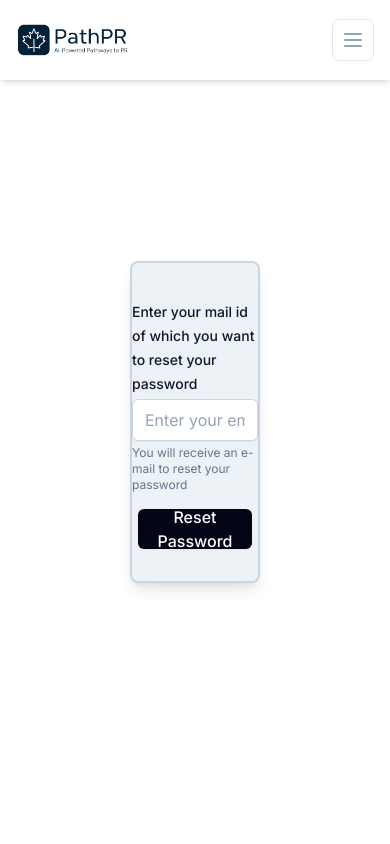
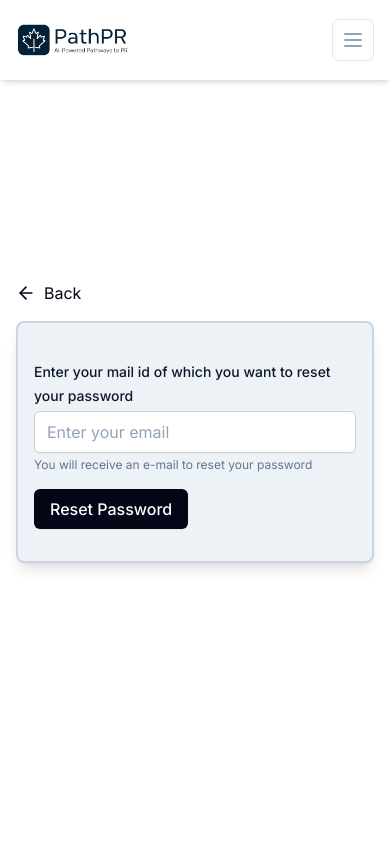
Before and after one commit to deepbhut22/canada-pathway-frontend, a React (Vite) app: page /forgot-password in a window 390 px wide. Shown: the top 844 px of the page. Built offline with nearby package versions, Linux system fonts and the light colour scheme.

Commit message:
forgot & reset password made responsive.

```diff
--- a/src/pages/ForgotPassword.tsx
+++ b/src/pages/ForgotPassword.tsx
@@ -4,11 +4,13 @@ import Button from "../components/ui/Button";
 import { FormControl, FormLabel, Input, FormHelperText } from "../components/ui/Form";
 import api from "../utils/axios";
 import { toast } from "react-toastify";
-import { Loader } from "lucide-react";
+import { ArrowLeft, Loader } from "lucide-react";
+import { useNavigate } from "react-router-dom";
+
 export default function ForgotPassword() {
-
     const [email, setEmail] = React.useState('');
     const [isLoading, setIsLoading] = React.useState(false);
+    const navigate = useNavigate();
 
     const handleSubmit = async (e: React.FormEvent<HTMLFormElement>) => {
         e.preventDefault();
@@ -25,16 +27,28 @@ export default function ForgotPassword() {
             setIsLoading(false);
         } catch (error: any) {
             setIsLoading(false);
-            toast.error(error.response.data.message);
+            toast.error(error.response?.data?.message || "Something went wrong");
             console.log(error);
         }
     }
 
     return (
-        <Layout className="flex flex-col items-center justify-center h-screen">
-            <form onSubmit={(e) => handleSubmit(e as unknown as React.FormEvent<HTMLFormElement>)} className="flex flex-col items-center justify-center gap-4 w-1/3 mx-auto bg-secondary-100 border-2 border-secondary-300 py-8 rounded-lg shadow-lg">
-                <FormControl className="w-full max-w-md">
-                    <FormLabel>Enter your mail id of which you want to reset your password</FormLabel>
+        <Layout className="flex flex-col items-center justify-center min-h-screen px-4">
+            <div
+                onClick={() => navigate(-1)}
+                className="flex items-center gap-2 text-secondary-950 cursor-pointer self-start mb-4 hover:underline"
+            >
+                <ArrowLeft className="w-5 h-5" />
+                <span>Back</span>
+            </div>
+            <form
+                onSubmit={(e) => handleSubmit(e as unknown as React.FormEvent<HTMLFormElement>)}
+                className="flex flex-col items-center justify-center gap-4 w-full max-w-md mx-auto bg-secondary-100 border-2 border-secondary-300 py-8 px-4 rounded-lg shadow-lg"
+            >
+                <FormControl className="w-full">
+                    <FormLabel>
+                        Enter your mail id of which you want to reset your password
+                    </FormLabel>
                     <FormControl>
                         <Input
                             placeholder="Enter your email"
@@ -43,16 +57,19 @@ export default function ForgotPassword() {
                             value={email}
                             onChange={(e) => setEmail(e.target.value)}
                         />
-
                     </FormControl>
-                    <FormHelperText>You will receive an e-mail to reset your password</FormHelperText>
+                    <FormHelperText>
+                        You will receive an e-mail to reset your password
+                    </FormHelperText>
                 </FormControl>
-                <div className="flex justify-start w-[90%]">
+                <div className="flex justify-start w-full">
                     <Button
                         disabled={isLoading}
                         className="bg-secondary-950 text-white hover:bg-secondary-600"
                         type="submit"
-                    >{isLoading ? <Loader className="w-4 h-4 animate-spin" /> : 'Reset Password'}</Button>
+                    >
+                        {isLoading ? <Loader className="w-4 h-4 animate-spin" /> : 'Reset Password'}
+                    </Button>
                 </div>
             </form>
         </Layout>
--- a/src/pages/ResetPassword.tsx
+++ b/src/pages/ResetPassword.tsx
@@ -5,7 +5,7 @@ import React from "react";
 import { toast } from "react-toastify";
 import api from "../utils/axios";
 import { useNavigate } from "react-router-dom";
-import { Loader } from "lucide-react";
+import { Loader, ArrowLeft } from "lucide-react";
 
 export default function ResetPassword() {
     const [email, setEmail] = React.useState('');
@@ -14,6 +14,7 @@ export default function ResetPassword() {
     const [token, setToken] = React.useState('');
     const [isLoading, setIsLoading] = React.useState(false);
     const navigate = useNavigate();
+
     const handleSubmit = async (e: React.FormEvent<HTMLFormElement>) => {
         e.preventDefault();
         if (!password || !confirmPassword || !token) {
@@ -26,8 +27,6 @@ export default function ResetPassword() {
         }
         try {
             setIsLoading(true);
-            console.log(email, password, confirmPassword, token);
-
             const response = await api.post('/auth/reset-password', { email, password, token });
             if (response.status === 200) {
                 toast.success(response.data.message);
@@ -45,10 +44,10 @@ export default function ResetPassword() {
             }
         } catch (error: any) {
             setIsLoading(false);
-            toast.error(error.response.data.message);
+            toast.error(error.response?.data?.message || 'Something went wrong');
             console.log(error);
         }
-    }
+    };
 
     React.useEffect(() => {
         const urlParams = new URLSearchParams(window.location.search);
@@ -61,9 +60,22 @@ export default function ResetPassword() {
     }, []);
 
     return (
-        <Layout className="flex flex-col items-center justify-center h-screen">
-            <form onSubmit={(e) => handleSubmit(e as unknown as React.FormEvent<HTMLFormElement>)} className="flex flex-col items-center justify-center gap-4 w-1/3 mx-auto bg-secondary-100 border-2 border-secondary-300 py-8 rounded-lg shadow-lg">
-                <FormControl className="w-full max-w-md">
+        <Layout className="flex flex-col items-center justify-center min-h-screen px-4">
+            {/* Back Arrow */}
+            <div
+                onClick={() => navigate(-1)}
+                className="flex items-center gap-2 text-secondary-950 cursor-pointer self-start mb-4 hover:underline"
+            >
+                <ArrowLeft className="w-5 h-5" />
+                <span>Back</span>
+            </div>
+
+            {/* Form */}
+            <form
+                onSubmit={(e) => handleSubmit(e as unknown as React.FormEvent<HTMLFormElement>)}
+                className="flex flex-col items-center justify-center gap-4 w-full max-w-md mx-auto bg-secondary-100 border-2 border-secondary-300 py-8 px-4 rounded-lg shadow-lg"
+            >
+                <FormControl className="w-full">
                     <FormControl className="flex flex-col">
                         <Input
                             placeholder="Enter your new password"
@@ -84,14 +96,17 @@ export default function ResetPassword() {
                         <FormHelperText>Re-enter your new password</FormHelperText>
                     </FormControl>
                 </FormControl>
-                <div className="flex justify-start w-[90%]">
+
+                <div className="flex justify-start w-full">
                     <Button
                         disabled={isLoading}
                         className="bg-secondary-950 text-white hover:bg-secondary-600"
                         type="submit"
-                    >{isLoading ? <Loader className="w-4 h-4 animate-spin" /> : 'Reset Password'}</Button>
+                    >
+                        {isLoading ? <Loader className="w-4 h-4 animate-spin" /> : 'Reset Password'}
+                    </Button>
                 </div>
             </form>
         </Layout>
-    )
+    );
 }
--- a/src/utils/axios.ts
+++ b/src/utils/axios.ts
@@ -7,13 +7,13 @@ import axios from 'axios';
 //     baseURL: 'http://3.98.13.227:5000/api',
 // });
 
+// const api = axios.create({
+//     baseURL: 'https://api.pathpr.ca/api',
+// });
+
 const api = axios.create({
-    baseURL: 'https://api.pathpr.ca/api',
+    baseURL: 'http://localhost:5000/api',
 });
-
-// const api = axios.create({
-//     baseURL: 'http://localhost:5000/api',
-// });
 
 // Add JWT to headers
 // api.interceptors.request.use((config) => {
```
Also changed, not shown: src/components/layout/Header.tsx (line endings or trailing spaces).
